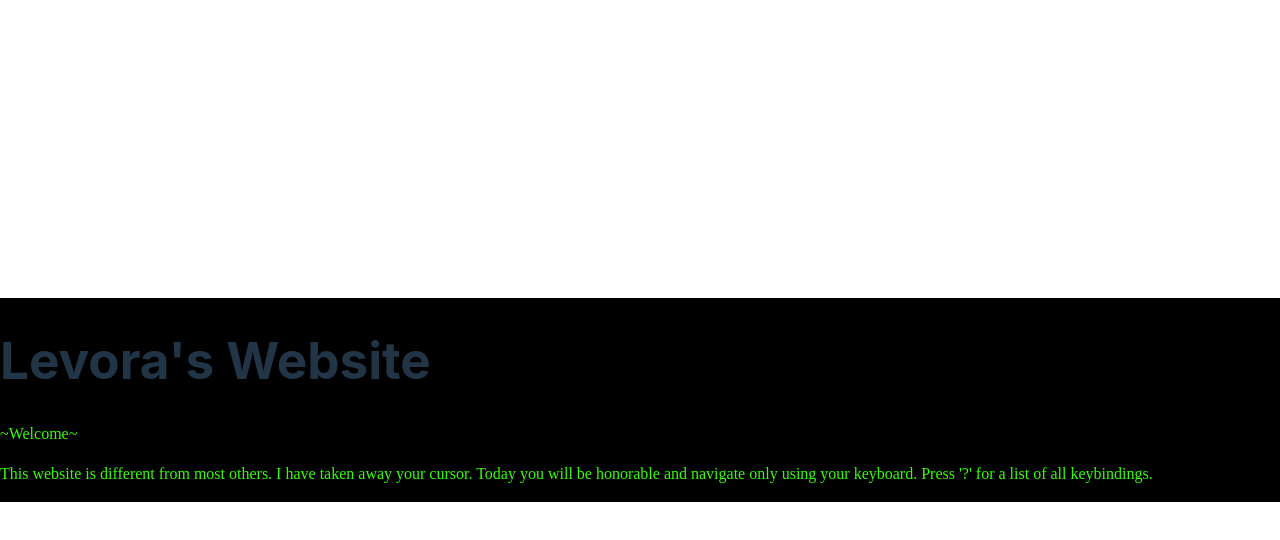
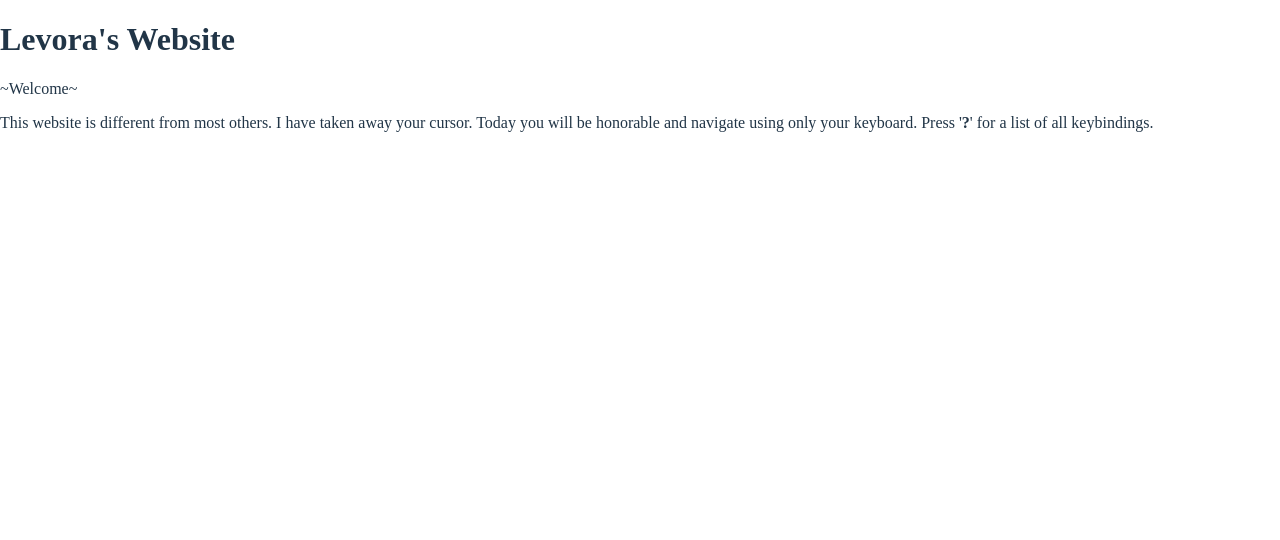
Before and after one commit to LevoraShelby/My-Site, a React (Vite) app: page / in a window 1280 px wide. Shown: the top 540 px of the page. Built offline with nearby package versions, Linux system fonts and the light colour scheme.

Commit message:
Prettied things up

```diff
--- a/src/Homepage.tsx
+++ b/src/Homepage.tsx
@@ -2,7 +2,7 @@ function Homepage() {
 	return (<>
 		<h1>Levora's Website</h1>
 		<p>~Welcome~</p>
-		<p>This website is different from most others. I have taken away your cursor. Today you will be honorable and navigate only using your keyboard. Press '?' for a list of all keybindings.</p>
+		<p>This website is different from most others. I have taken away your cursor. Today you will be honorable and navigate using only your keyboard. Press '<b>?</b>' for a list of all keybindings.</p>
 	</>)
 }
 
--- a/src/PageDeck.css
+++ b/src/PageDeck.css
@@ -2,3 +2,9 @@
 	outline: none;
 	border: none;
 }
+
+.pageDeck {
+	width: 100%;
+	height: 100%;
+	display: inline-block;
+}
--- a/src/WhoAmI.css
+++ b/src/WhoAmI.css
@@ -1,14 +1,18 @@
-#root {
+.whoamibg {
+	background: black;
 	width: 100%;
-	background: black;
+	height: 100vh;
+	display: flex;
+	justify-content: center;
+	align-items: center;
+	overflow: auto;
 }
 
 .whoami {
 	max-width: fit-content;
-	margin-inline: auto;
 }
 
-.whoami h1,h3,p {
+.whoami h1,.whoami h2,.whoami p {
 	color: #33FF00;
 	font-family: ui-monospace;
 }
--- a/src/WhoAmI.tsx
+++ b/src/WhoAmI.tsx
@@ -1,20 +1,23 @@
 import "./WhoAmI.css"
 
 function WhoAmI() {
-	return (<div className="whoami">
+	// TODO: Add dive after h1 to keep content from going on the sides
+	return (<div className="whoamibg">
+			<div className="whoami">
 				<h1>Who Am I?</h1>
-			<h3>Who Am I?</h3>
+				<h2>Who Am I?</h2>
 				<p>My name is Levora, and my pronouns are she/her!</p>
-			<h3>What do I do?</h3>
+				<h2>What do I do?</h2>
 				<p>I'm a programmer and sometimes a writer. I also like playing TTRPGs and I am working on creating a GURPS module where the players fight dinosaurs with futuristic weaponry.</p>
-			<h3>What's my favorite bird?</h3>
+				<h2>What's my favorite bird?</h2>
 				<p>I think cardinals are pretty cool. Look at this one:</p>
 				<img src="https://www.scenichudson.org/wp-content/uploads/2022/11/scenichudson_20220138.jpg" />
 				<p className="caption">Frank Beres</p>
-			<h3>What do I make this site with?</h3>
+				<h2>What do I make this site with?</h2>
 				<p>I made this site as a react app with Vite as a starting point. I'm also working on it all in VIM, my beloved.</p>
 				<img src="https://media1.tenor.com/m/xl-PA-sk1LcAAAAd/vim-my-beloved.gif" className="beloved" title="https://tenor.com/view/vim-my-beloved-vi-unix-command-line-gif-24684584" />
 				<br/>
+			</div>
 		</div>)
 }
 
--- a/src/index.css
+++ b/src/index.css
@@ -1,18 +1,12 @@
-:root {
-  font-family: Inter, system-ui, Avenir, Helvetica, Arial, sans-serif;
-  line-height: 1.5;
-  font-weight: 400;
+html,body {
+	margin: 0;
+	padding: 0;
+}
 
-  color-scheme: light dark;
-  color: rgba(255, 255, 255, 0.87);
-  background-color: #242424;
-
-  font-synthesis: none;
-  text-rendering: optimizeLegibility;
-  -webkit-font-smoothing: antialiased;
-  -moz-osx-font-smoothing: grayscale;
-
-  cursor: none;
+#root {
+	width: 100%;
+	height: 100%;
+	cursor: none;
 }
 
 a {
@@ -22,38 +16,6 @@ a {
 }
 a:hover {
   color: #535bf2;
-}
-
-body {
-  margin: 0;
-  display: flex;
-  place-items: center;
-  min-width: 320px;
-  min-height: 100vh;
-}
-
-h1 {
-  font-size: 3.2em;
-  line-height: 1.1;
-}
-
-button {
-  border-radius: 8px;
-  border: 1px solid transparent;
-  padding: 0.6em 1.2em;
-  font-size: 1em;
-  font-weight: 500;
-  font-family: inherit;
-  background-color: #1a1a1a;
-  cursor: pointer;
-  transition: border-color 0.25s;
-}
-button:hover {
-  border-color: #646cff;
-}
-button:focus,
-button:focus-visible {
-  outline: 4px auto -webkit-focus-ring-color;
 }
 
 @media (prefers-color-scheme: light) {
```
Lines whose indentation alone changed are shown as unchanged.
